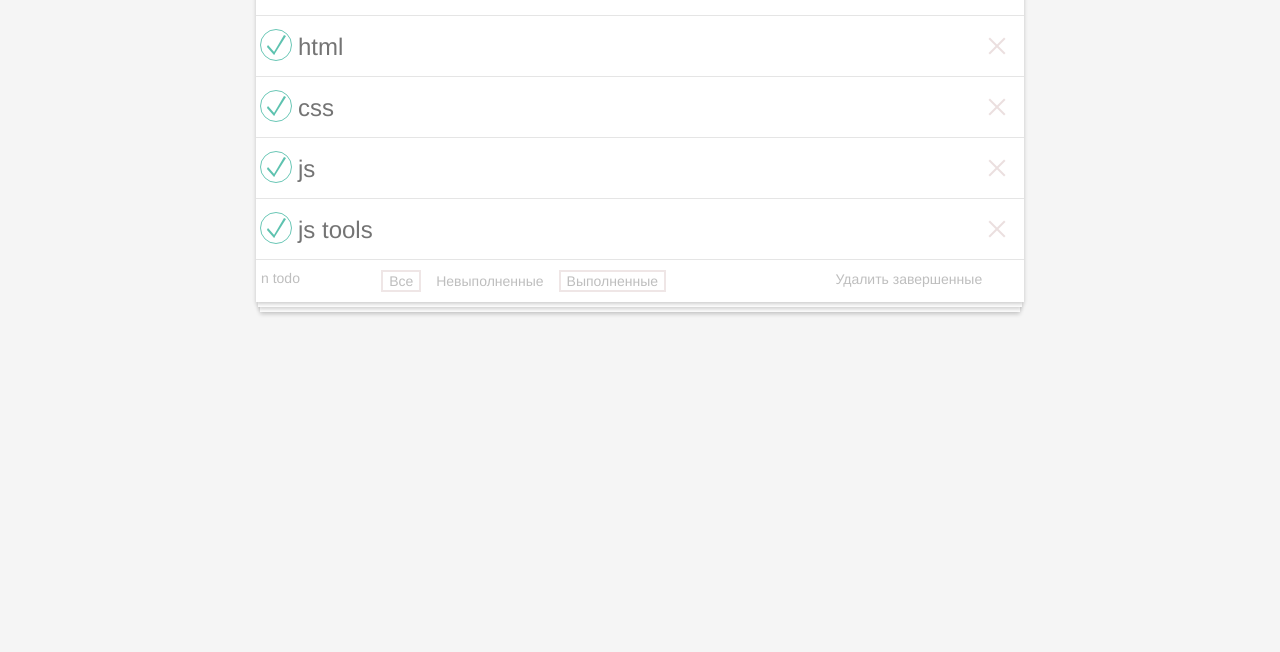
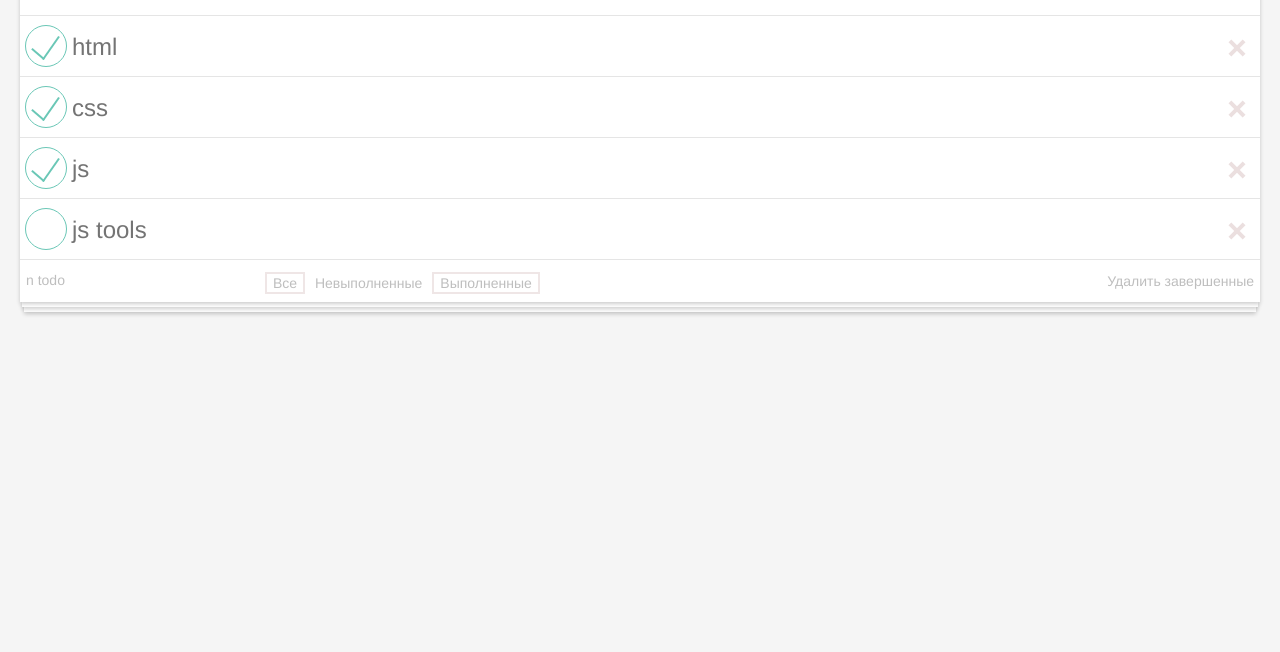
Before and after one commit to ok-technopolis-autumn-2017/Vlad_Efremov, a plain HTML site: page todo-app/todo-app.html in a window 1280 px wide. Shown: the part 148-800 px from the top of the page. Drawn offline with Linux system fonts and the light colour scheme.

Commit message:
fix_css_1

```diff
--- a/todo-app/styles/base/checkbox.css
+++ b/todo-app/styles/base/checkbox.css
@@ -1,11 +1,11 @@
 
 .input-checkbox{
-    position: relative;
     width: 40px;
     height: 40px;
-    float: left;
     top:15%;
-    }
+    margin-left: 6px;
+    position: absolute;
+}
 
 .input-checkbox_target{
     opacity: 0;
@@ -15,14 +15,41 @@
     width: 100%;
     height: 100%;
     z-index: 1;
-    }
+}
 .input-checkbox_visual{
+    position: relative;
+    background: transparent;
+    border: 1px solid #6ac7b6;
+    height: 100%;
+    width: 100%;
+    border-radius: 50%;
+}
+.__ready .input-checkbox::after{
+    content: '';
     position: absolute;
-    top:10%;
-    left: 10%;
-    bottom: 10%;
-    right: 10%;
-    background: url("../../icons/completed.png") no-repeat center center;
-    border:1px solid #6ac7b6;
-    border-radius: 50%;
-    }
+    width: 40%;
+    height: 2px;
+    -webkit-transform: rotate(40deg);
+    -moz-transform: rotate(40deg);
+    -ms-transform: rotate(40deg);
+    -o-transform: rotate(40deg);
+    transform: rotate(40deg);
+    bottom: 10px;
+    left: 5px;
+    background: #6ac7b6;
+
+}
+.__ready .input-checkbox::before{
+    content: '';
+    position: absolute;
+    width: 70%;
+    height: 2px;
+    -webkit-transform: rotate(125deg);
+    -moz-transform: rotate(125deg);
+    -ms-transform: rotate(125deg);
+    -o-transform: rotate(125deg);
+    transform: rotate(125deg);
+    bottom: 16px;
+    left: 12px;
+    background: #6ac7b6;
+}
--- /dev/null
+++ b/todo-app/styles/base/close_icon.css
@@ -0,0 +1,33 @@
+.close_icon {
+    position: relative;
+}
+
+.close_icon::before {
+    content: '';
+    position: absolute;
+    width: 20px;
+    height: 4px;
+    -webkit-transform: rotate(45deg);
+    -moz-transform: rotate(45deg);
+    -ms-transform: rotate(45deg);
+    -o-transform: rotate(45deg);
+    transform: rotate(45deg);
+    left: 3px;
+    top: 0;
+    background: #ebdfdf;
+}
+
+.close_icon::after {
+    content: '';
+    position: absolute;
+    -webkit-transform: rotate(-45deg);
+    -moz-transform: rotate(-45deg);
+    -ms-transform: rotate(-45deg);
+    -o-transform: rotate(-45deg);
+    transform: rotate(-45deg);
+    left: 10%;
+    top: 50%;
+    width: 20px;
+    height: 4px;
+    background: #ebdfdf;
+}
--- a/todo-app/styles/default.css
+++ b/todo-app/styles/default.css
@@ -10,8 +10,5 @@ body {
 .main-wrapper{
     font-family: "Helvetica Neue", Arial,sans-serif;
     font-weight:100;
-    width: 60%;
-    height: 100%;
-    margin: auto;
     padding: 0 20px;
     }
--- a/todo-app/styles/project.css
+++ b/todo-app/styles/project.css
@@ -2,8 +2,9 @@
 @import "default.css";
 @import "base/buttons.css";
 @import "base/checkbox.css";
-@import "base/title.css";
+@import "project/todos-title.css";
 @import "project/todos-add.css";
 @import "project/todos-items.css";
 @import "project/todos-actions-bar.css";
 @import "project/todos-main.css";
+@import "base/close_icon.css";
--- a/todo-app/styles/project/todos-actions-bar.css
+++ b/todo-app/styles/project/todos-actions-bar.css
@@ -1,26 +1,20 @@
-.todos-actions-bar{
-    overflow: auto;
-    }
-.todos-actions-bar *{
-    margin:10px 0 10px 5px;
-    }
-.todos-actions-bar_counter{
+
+.todos-actions-bar_counter {
     background-color: #FFFFFF;
     border: none;
     color: #BEBEBE;
     float: left;
-    width: 15%;
-    }
-.todos-filters{
-    width: 50%;
-    margin: 0 auto;
-    float: left;
+    margin: 12px 0 12px 6px;
+}
 
-    }
+.todos-filters {
+    margin-top: 12px;
+    margin-left: 200px;
+    margin-right: 50px;
+    float:left;
+}
 
-.todos-actions-bar_clear-completed{
-    display: block;
-    width: 30%;
+.todos-actions-bar_clear-completed {
     float: right;
-
-    }
+    margin: 12px 0 12px 6px;
+}
--- a/todo-app/styles/project/todos-items.css
+++ b/todo-app/styles/project/todos-items.css
@@ -29,12 +29,7 @@
     }
 
 .todos-item_ready-mark {
-    width: 40px;
-    height: 40px;
-    display: block;
     position: relative;
-    border-radius: 50px;
-    border: 1px solid #6CC8B6;
     margin: auto 5px;
     float: left;
     }
@@ -43,13 +38,6 @@
 .todos-item_remove {
     width: 42px;
     height: 60px;
-    background: #fff;
+    background:none;
     float: right;
     }
-
-
-.todos-item_close_icon {
-    background: url("../../icons/close.png");
-    width: 18px;
-    height: 18px;
-    }
--- a/todo-app/todo-app.html
+++ b/todo-app/todo-app.html
@@ -24,48 +24,48 @@
         <div class="todos-list">
             <div class="todos-item __ready">
 
-                <div class="input-checkbox">
+                <div class="input-checkbox todos-item_ready-mark">
                     <input type="checkbox" class="input-checkbox_target"></input>
                     <div class="input-checkbox_visual"></div>
                 </div>
                 <textarea class="todos-item_text">html</textarea>
                 <button class="todos-item_remove" aria-label="Удалить todo">
-                    <div class="todos-item_close_icon"></div>
+                    <div class="close_icon"></div>
                 </button>
             </div>
 
             <div class="todos-item __ready">
-                <div class="input-checkbox">
+                <div class="input-checkbox todos-item_ready-mark">
                     <input type="checkbox" class="input-checkbox_target"></input>
                     <div class="input-checkbox_visual"></div>
                 </div>
                 <textarea class="todos-item_text">css</textarea>
                 <button class="todos-item_remove" aria-label="Удалить todo">
-                    <div class="todos-item_close_icon"></div>
+                    <div class="close_icon"></div>
                 </button>
             </div>
 
 
             <div class="todos-item __ready">
 
-                <div class="input-checkbox">
+                <div class="input-checkbox todos-item_ready-mark">
                     <input type="checkbox" class="input-checkbox_target"></input>
                     <div class="input-checkbox_visual"></div>
                 </div>
                 <textarea class="todos-item_text">js</textarea>
                 <button class="todos-item_remove" aria-label="Удалить todo">
-                    <div class="todos-item_close_icon"></div>
+                    <div class="close_icon"></div>
                 </button>
             </div>
             <div class="todos-item">
 
-                <div class="input-checkbox">
+                <div class="input-checkbox todos-item_ready-mark">
                     <input type="checkbox" class="input-checkbox_target"></input>
                     <div class="input-checkbox_visual"></div>
                 </div>
                 <textarea class="todos-item_text">js tools</textarea>
                 <button class="todos-item_remove" aria-label="Удалить todo">
-                    <div class="todos-item_close_icon"></div>
+                    <div class="close_icon"></div>
                 </button>
             </div>
         </div>
@@ -88,6 +88,7 @@
             </button>
 
         </div>
+        <div style="clear: both"></div>
     </div>
 </div>
 
```
Also changed, not shown: todo-app/styles/project/todos-title.css (renamed from todo-app/styles/base/title.css).
